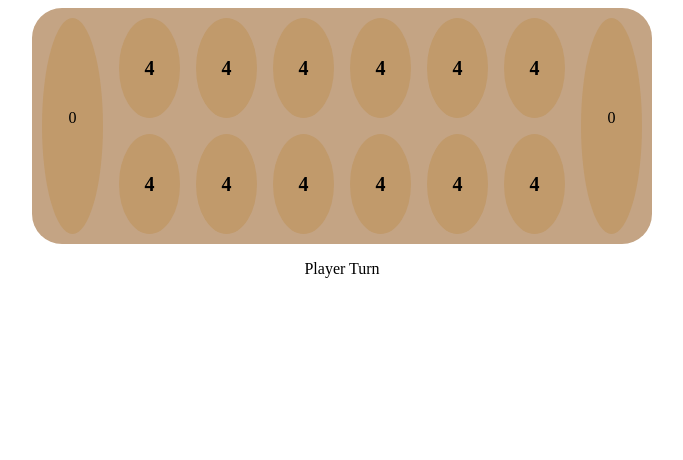
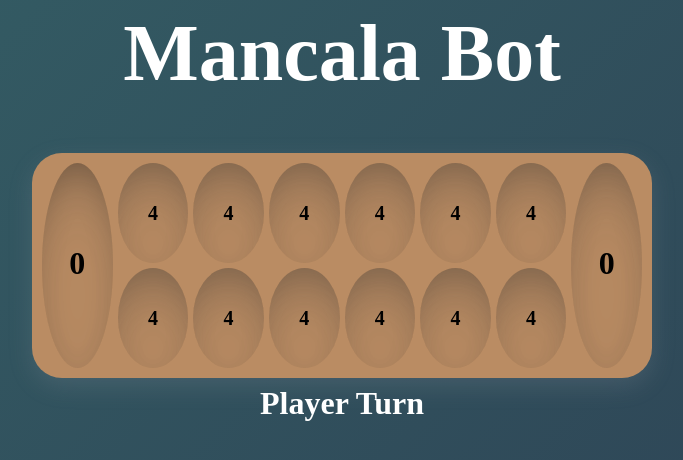
Before and after one commit to Bmueller37/Mancala-Solver, a plain HTML site: page index.html in a window 1280 px wide. Shown: the whole page, without its empty margins (298-981 px from the left). Drawn offline with Linux system fonts and the light colour scheme.

Commit message:
Better UI

```diff
--- a/index.html
+++ b/index.html
@@ -2,7 +2,8 @@
 <head>
     <link rel="stylesheet" href="style.css">
     </head>
-<body onload="initBoard()">
+<body class="body" onload="initBoard()">
+<h1 class="header">Mancala Bot<h1>
 <div class="board">
     <div class="pile1" id="CPUstore">0</div>
     <div class="hole"></div>
@@ -11,12 +12,12 @@
     <div class="hole"></div>
     <div class="hole"></div>
     <div class="hole"></div>
-    <div class="hole" id="player1" onclick="playerMove(this.id)"></div>
-    <div class="hole" id="player2" onclick="playerMove(this.id)"></div>
-    <div class="hole" id="player3" onclick="playerMove(this.id)"></div>
-    <div class="hole"id="player4" onclick="playerMove(this.id)"></div>
-    <div class="hole" id="player5" onclick="playerMove(this.id)"></div>
-    <div class="hole" id="player6" onclick="playerMove(this.id)"></div>
+    <div class="hole holePlayer" id="player1" onclick="playerMove(this.id)"></div>
+    <div class="hole holePlayer" id="player2" onclick="playerMove(this.id)"></div>
+    <div class="hole holePlayer" id="player3" onclick="playerMove(this.id)"></div>
+    <div class="hole holePlayer"id="player4" onclick="playerMove(this.id)"></div>
+    <div class="hole holePlayer" id="player5" onclick="playerMove(this.id)"></div>
+    <div class="hole holePlayer" id="player6" onclick="playerMove(this.id)"></div>
     <div class="pile2" id="playerStore">0</div>
 
 </div>
--- a/style.css
+++ b/style.css
@@ -1,9 +1,15 @@
+.body {
+    background: rgb(47,72,88);
+background: linear-gradient(315deg, rgba(47,72,88,1) 29%, rgba(52,94,101,1) 100%);
+}
+
+
 .board {
     display: grid;
-    background-color: #C4A484;
+    background-color: #BA8C63;
     grid-template-columns: repeat(8, 1fr);
     grid-template-rows: repeat(2, 1fr);
-    grid-gap: 1em;
+    grid-gap: 5px;
     max-width: 600px;
     min-width:400px;
     min-height:200px;
@@ -13,32 +19,44 @@
     padding-left: 10px;
     padding-right: 10px;
     border-radius: 30px;
+    box-shadow: rgba(149, 157, 165, 0.2) 0px 8px 24px;
     }
 
 .pile1 {
     border-radius: 50%;
      grid-area: 1 / 1 / 3 / 2;
-     background-color: #C19A6B;
+     background-color: #BA8C63;
      text-align: center;
     line-height: 200px;
+    box-shadow: rgba(50, 50, 50, 0.25) 0px 30px 60px -12px inset, rgba(0, 0, 0, 0.3) 0px 18px 36px -18px inset;
     }
 .hole {
     border-radius: 50%;
-    background-color: #C19A6B;
+    background-color: #BA8C63;
     text-align: center;
     line-height: 100px;
     font-weight: bold;
     font-size: 20px;
-
+    box-shadow: rgba(50, 50, 50, 0.25) 0px 30px 60px -12px inset, rgba(40, 40, 40, 0.3) 0px 18px 36px -18px inset;
+}
+.holePlayer:hover {
+    background-color: #967150;
 }
 .pile2 {
     border-radius: 50%;
         grid-area: 1 / 8 / 3 / 9;
-        background-color: #C19A6B;
+        background-color: #BA8C63;
         text-align: center;
     line-height: 200px;
+    box-shadow: rgba(50, 50, 50, 0.25) 0px 30px 60px -12px inset, rgba(40, 40, 40, 0.3) 0px 18px 36px -18px inset;
     }
 .Message {
     text-align: center;
     line-height: 50px;
+    color:white;
 }
+.header {
+    color:white;
+    text-align: center;
+    font-size: 80px;
+}
```
